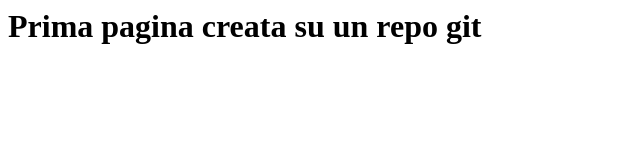
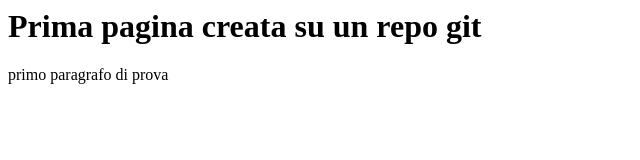
Before and after one commit to AleMomesso/git-test-iot-1, a plain HTML site: page index.html in a window 1280 px wide. Shown: the whole page, without its empty margins (0-640 px from the left). Drawn offline with Linux system fonts and the light colour scheme.

Commit message:
aggiunto primo paragrafo

```diff
--- a/index.html
+++ b/index.html
@@ -2,6 +2,6 @@
 <body>
 
 	<h1> Prima pagina creata su un repo git</h1>
-
+	<p> primo paragrafo di prova</p>
 </body>
 </html>
```
